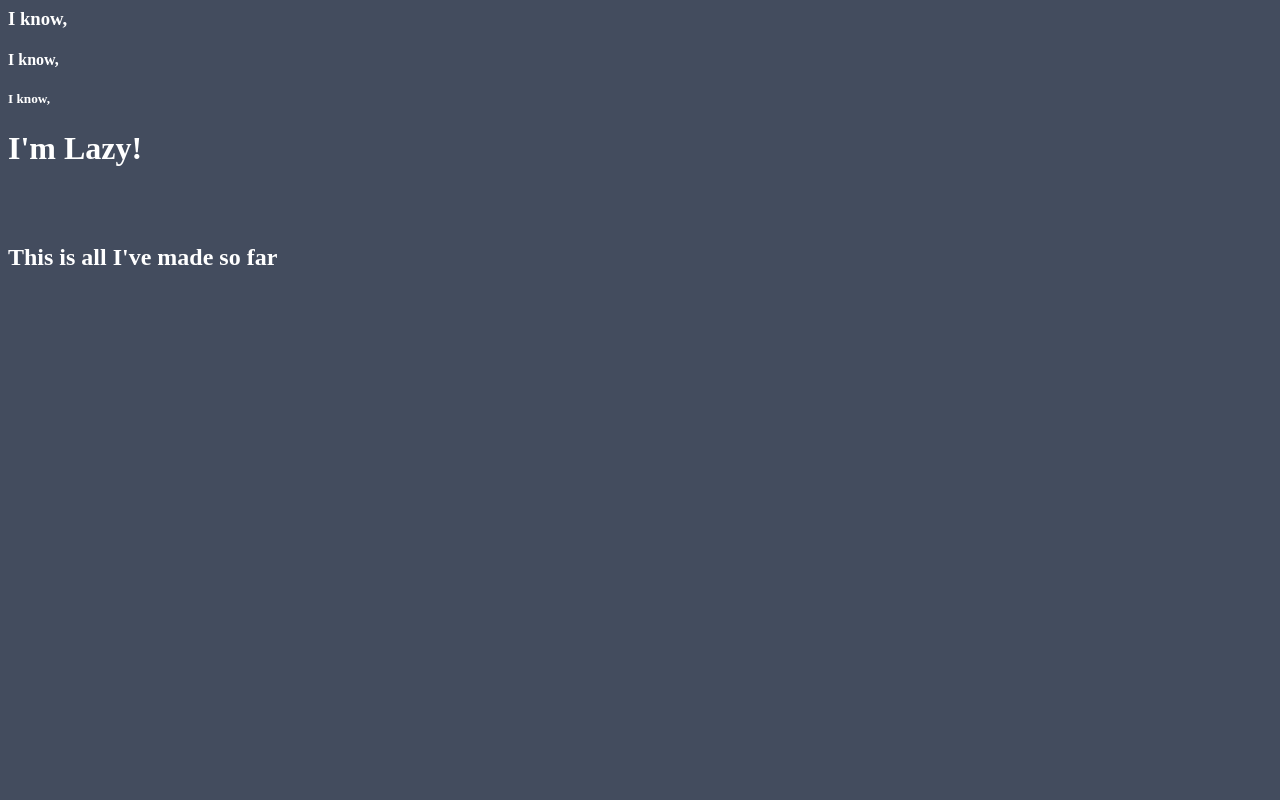
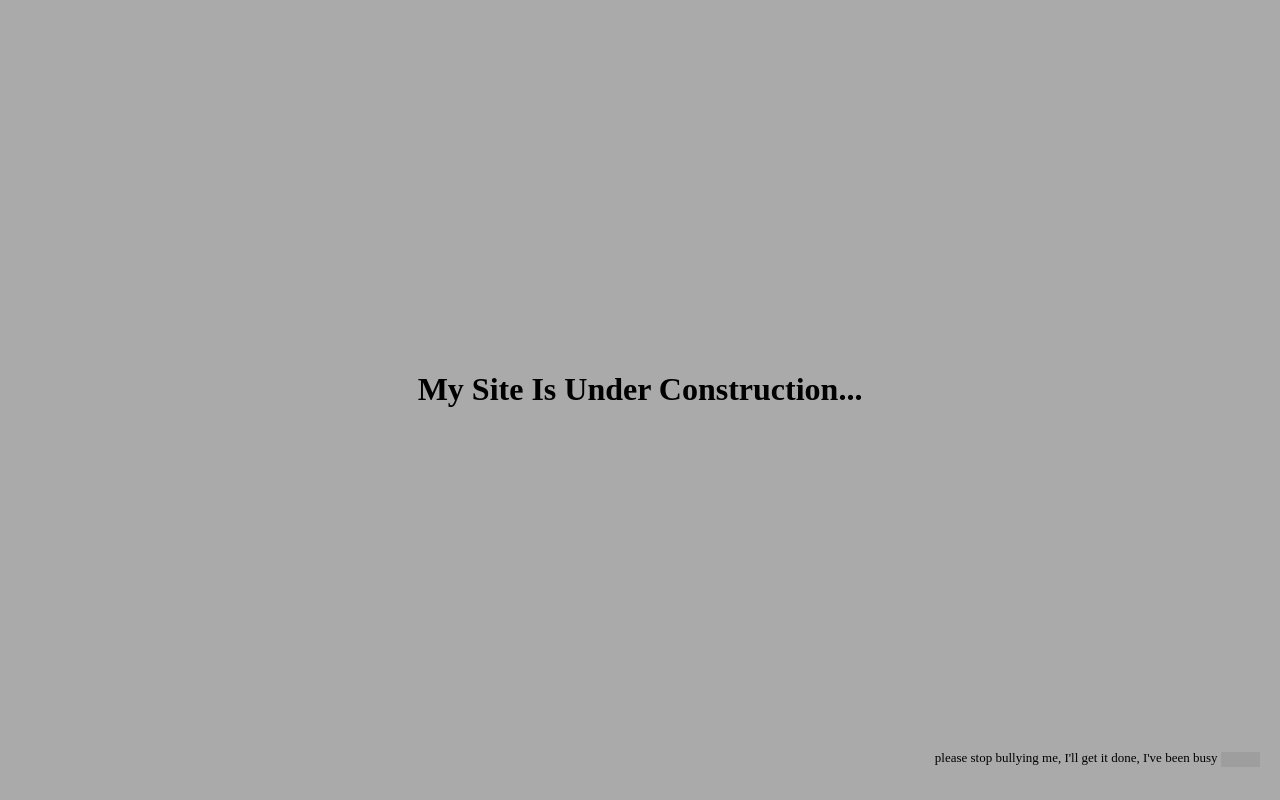
Before and after one commit to Rajlohith/personal-portfolio, a plain HTML site: page index.html in a window 1280 px wide. Drawn offline with Linux system fonts and the light colour scheme; grey boxes are pictures that could not be loaded.

Commit message:
Construction

```diff
--- a/index.html
+++ b/index.html
@@ -5,14 +5,49 @@
         <meta name = "viewport" content = "width = device-width, initial-scale = 1.0">
         <meta http-equiv = "X-UA-Compatible" content = "IE = edge">
         <meta name = "robots" content = "noindex, nofollow">
+
+        <style>
+            html, body {
+                height: 100%;
+                width: 100%;
+                margin: 0;
+                padding: 0;
+                position: relative;
+            }
+
+            body {
+                display: table;
+            }
+
+            .center-block {
+                text-align: center;
+                vertical-align: middle;
+                display: table-cell;
+            }
+
+            .right-block{
+                text-align: right;
+                position: absolute;
+                bottom: 20px;
+                right: 20px;
+                font-size: 13px;
+            }
+        </style>
     </head>
 
-    <body bgcolor = "#434c5e" text = "#ffffff">
-        <h3>I know,</h3>
-        <h4>I know,</h4>
-        <h5>I know,</h5>
-        <h1>I'm Lazy!</h1>
-        <br><br>
-        <h2>This is all I've made so far</h2>
+    <body bgcolor = "#aaaaaa" text = "#000000">
+
+        <div class = "center-block">
+            <h1>My Site Is Under Construction...</h1>
+        </div>
+
+        <div class = "right-block">
+
+            <p>please stop bullying me, I'll get it done, I've been busy
+                <img src = "https://em-content.zobj.net/source/apple/354/smiling-face-with-tear_1f972.png" width = "20" style = "vertical-align: middle;">
+                <img src = "https://em-content.zobj.net/source/apple/354/thumbs-up_1f44d.png" width = "20" style = "vertical-align: middle; margin-left: -4px;">
+            </p>
+
+        </div>
     </body>
 </html>
```
